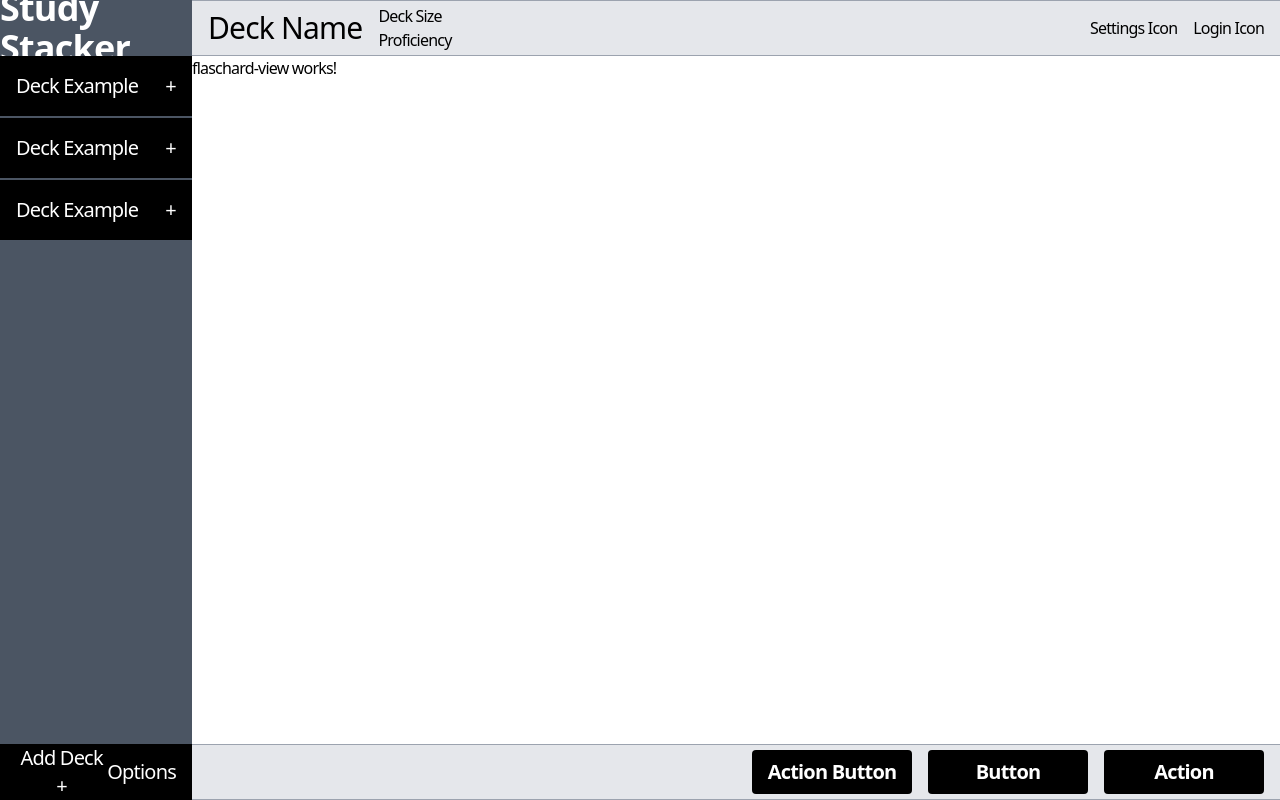
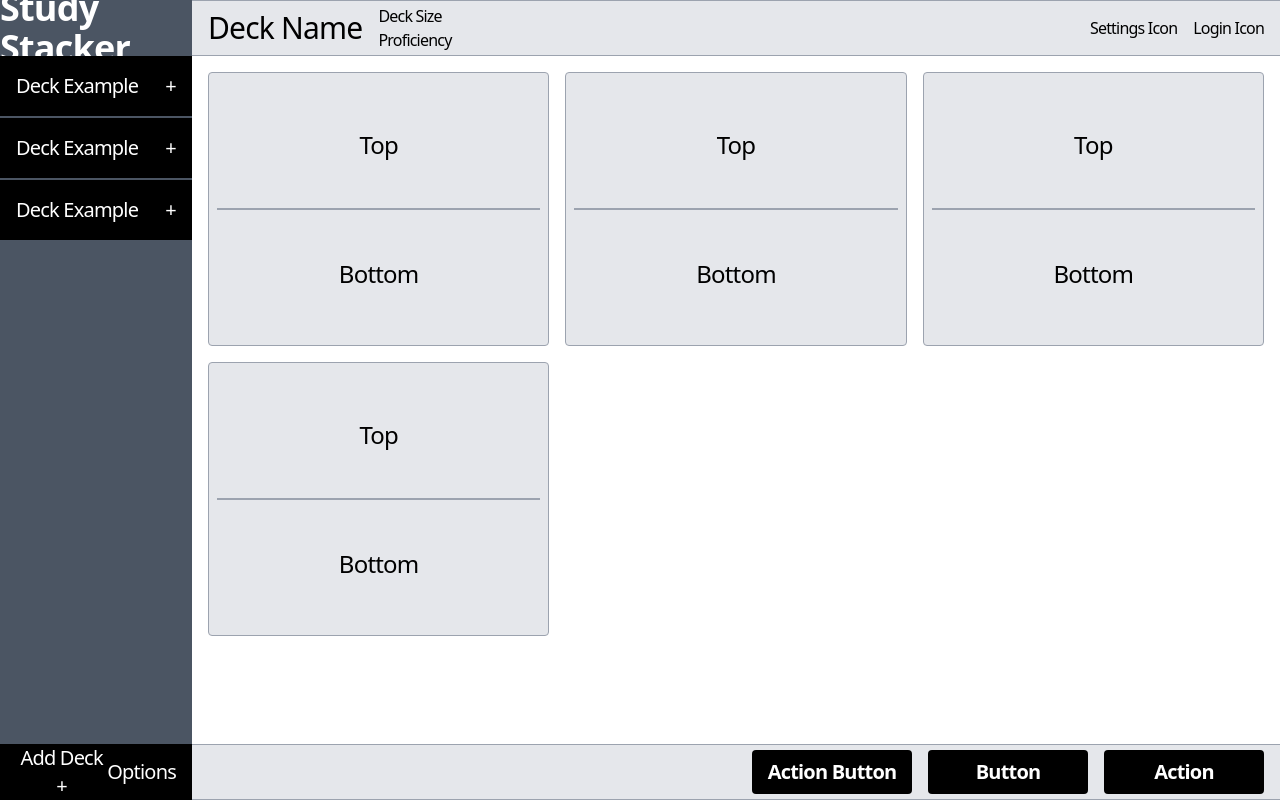
Before and after one commit to lseti1/AngularStudyStacker-123913, an Angular app: page / in a window 1280 px wide. Built offline with nearby package versions, Linux system fonts and the light colour scheme.

Commit message:
Styling: Included general styling for flashcard-view in the main-layout

```diff
--- a/src/app/main-layout/flaschard-view/flaschard-view.html
+++ b/src/app/main-layout/flaschard-view/flaschard-view.html
@@ -1 +1,18 @@
-<p>flaschard-view works!</p>
+<div class="grid grid-cols-3 p-4 gap-4">
+    <div class="flex flex-col justify-center items-center bg-gray-200 rounded border border-gray-400 p-2 text-2xl">
+        <p class="flex justify-center items-center border-b border-gray-400 h-32 w-full">Top</p>
+        <p class="flex justify-center items-center border-t border-gray-400 h-32 w-full">Bottom</p>
+    </div>
+    <div class="flex flex-col justify-center items-center bg-gray-200 rounded border border-gray-400 p-2 text-2xl">
+        <p class="flex justify-center items-center border-b border-gray-400 h-32 w-full">Top</p>
+        <p class="flex justify-center items-center border-t border-gray-400 h-32 w-full">Bottom</p>
+    </div>
+    <div class="flex flex-col justify-center items-center bg-gray-200 rounded border border-gray-400 p-2 text-2xl">
+        <p class="flex justify-center items-center border-b border-gray-400 h-32 w-full">Top</p>
+        <p class="flex justify-center items-center border-t border-gray-400 h-32 w-full">Bottom</p>
+    </div>
+    <div class="flex flex-col justify-center items-center bg-gray-200 rounded border border-gray-400 p-2 text-2xl">
+        <p class="flex justify-center items-center border-b border-gray-400 h-32 w-full">Top</p>
+        <p class="flex justify-center items-center border-t border-gray-400 h-32 w-full">Bottom</p>
+    </div>
+</div>
```
